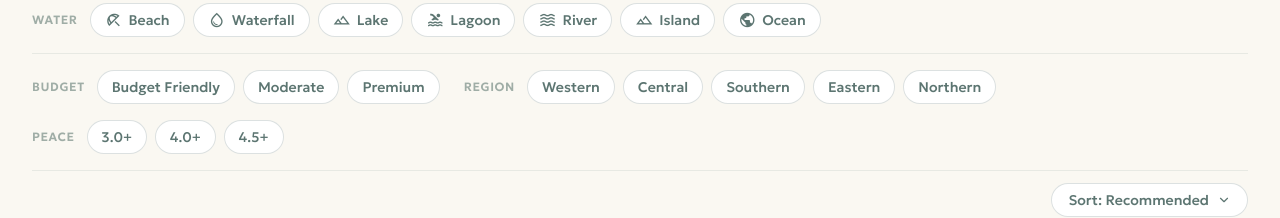
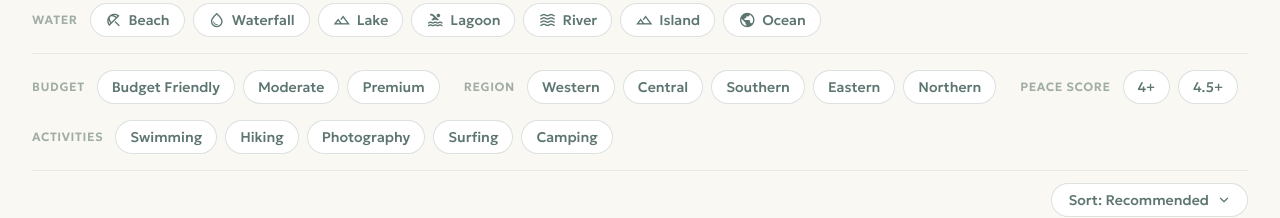
Before and after one commit to ShavishaThiloshini/ZoneEdan, a React (Vite) app: page /destinations in a window 1280 px wide. Shown: the part 474-692 px from the top of the page. Built offline with nearby package versions, Linux system fonts and the light colour scheme.

Commit message:
Search and filter

```diff
--- a/src/components/destinations/FilterBar.jsx
+++ b/src/components/destinations/FilterBar.jsx
@@ -7,6 +7,7 @@ import {
   REGION_OPTIONS,
   PEACE_SCORE_OPTIONS,
   SORT_OPTIONS,
+  ACTIVITIES_OPTIONS,
 } from '../../data/destinations';
 
 // ── Pill Button ────────────────────────────────────────────────────────────────
@@ -96,11 +97,13 @@ const FilterBar = ({
   activeBudget,
   activeRegion,
   minPeaceScore,
+  activeActivities,
   sortBy,
   onWaterTypeToggle,
   onBudgetChange,
   onRegionChange,
   onPeaceScoreChange,
+  onActivityToggle,
   onSortChange,
   onClearAll,
   hasActiveFilters,
@@ -149,13 +152,24 @@ const FilterBar = ({
           ))}
         </FilterGroup>
 
-        <FilterGroup label="Peace">
+        <FilterGroup label="Peace Score">
           {PEACE_SCORE_OPTIONS.map((opt) => (
             <Pill
               key={opt.value}
               label={opt.label}
               active={minPeaceScore === opt.value}
               onClick={() => onPeaceScoreChange(minPeaceScore === opt.value ? null : opt.value)}
+            />
+          ))}
+        </FilterGroup>
+
+        <FilterGroup label="Activities">
+          {ACTIVITIES_OPTIONS.map((opt) => (
+            <Pill
+              key={opt.value}
+              label={opt.label}
+              active={activeActivities.includes(opt.value)}
+              onClick={() => onActivityToggle(opt.value)}
             />
           ))}
         </FilterGroup>
--- a/src/data/destinations.js
+++ b/src/data/destinations.js
@@ -378,9 +378,16 @@ export const REGION_OPTIONS = [
 ];
 
 export const PEACE_SCORE_OPTIONS = [
-  { value: 3,   label: '3.0+' },
-  { value: 4,   label: '4.0+' },
+  { value: 4,   label: '4+' },
   { value: 4.5, label: '4.5+' },
+];
+
+export const ACTIVITIES_OPTIONS = [
+  { value: 'Swimming', label: 'Swimming' },
+  { value: 'Hiking', label: 'Hiking' },
+  { value: 'Photography', label: 'Photography' },
+  { value: 'Surfing', label: 'Surfing' },
+  { value: 'Camping', label: 'Camping' },
 ];
 
 export const SORT_OPTIONS = [
--- a/src/pages/Destinations.jsx
+++ b/src/pages/Destinations.jsx
@@ -58,6 +58,7 @@ const Destinations = () => {
   const [activeBudget, setActiveBudget]       = useState(null);
   const [activeRegion, setActiveRegion]       = useState(null);
   const [minPeaceScore, setMinPeaceScore]     = useState(null);
+  const [activeActivities, setActiveActivities] = useState([]);
   const [sortBy, setSortBy]                   = useState('recommended');
 
   // Keep URL in sync with search query (for sharing / back-nav)
@@ -76,10 +77,11 @@ const Destinations = () => {
       if (activeBudget && d.budget !== activeBudget) return false;
       if (activeRegion && d.region !== activeRegion) return false;
       if (minPeaceScore !== null && d.peaceScore < minPeaceScore) return false;
+      if (activeActivities.length && !activeActivities.every(activity => d.activities?.includes(activity))) return false;
       return true;
     });
     return sortDestinations(list, sortBy);
-  }, [searchQuery, activeWaterTypes, activeBudget, activeRegion, minPeaceScore, sortBy]);
+  }, [searchQuery, activeWaterTypes, activeBudget, activeRegion, minPeaceScore, activeActivities, sortBy]);
 
   // ── Handlers ───────────────────────────────────────────────────────────────
   const handleWaterTypeToggle = (type) => {
@@ -88,11 +90,18 @@ const Destinations = () => {
     );
   };
 
+  const handleActivityToggle = (activity) => {
+    setActiveActivities((prev) =>
+      prev.includes(activity) ? prev.filter((a) => a !== activity) : [...prev, activity]
+    );
+  };
+
   const hasActiveFilters =
     activeWaterTypes.length > 0 ||
     activeBudget !== null ||
     activeRegion !== null ||
     minPeaceScore !== null ||
+    activeActivities.length > 0 ||
     searchQuery !== '';
 
   const clearAll = () => {
@@ -101,6 +110,7 @@ const Destinations = () => {
     setActiveBudget(null);
     setActiveRegion(null);
     setMinPeaceScore(null);
+    setActiveActivities([]);
     setSortBy('recommended');
   };
 
@@ -122,11 +132,13 @@ const Destinations = () => {
         activeBudget={activeBudget}
         activeRegion={activeRegion}
         minPeaceScore={minPeaceScore}
+        activeActivities={activeActivities}
         sortBy={sortBy}
         onWaterTypeToggle={handleWaterTypeToggle}
         onBudgetChange={setActiveBudget}
         onRegionChange={setActiveRegion}
         onPeaceScoreChange={setMinPeaceScore}
+        onActivityToggle={handleActivityToggle}
         onSortChange={setSortBy}
         onClearAll={clearAll}
         hasActiveFilters={hasActiveFilters}
```
